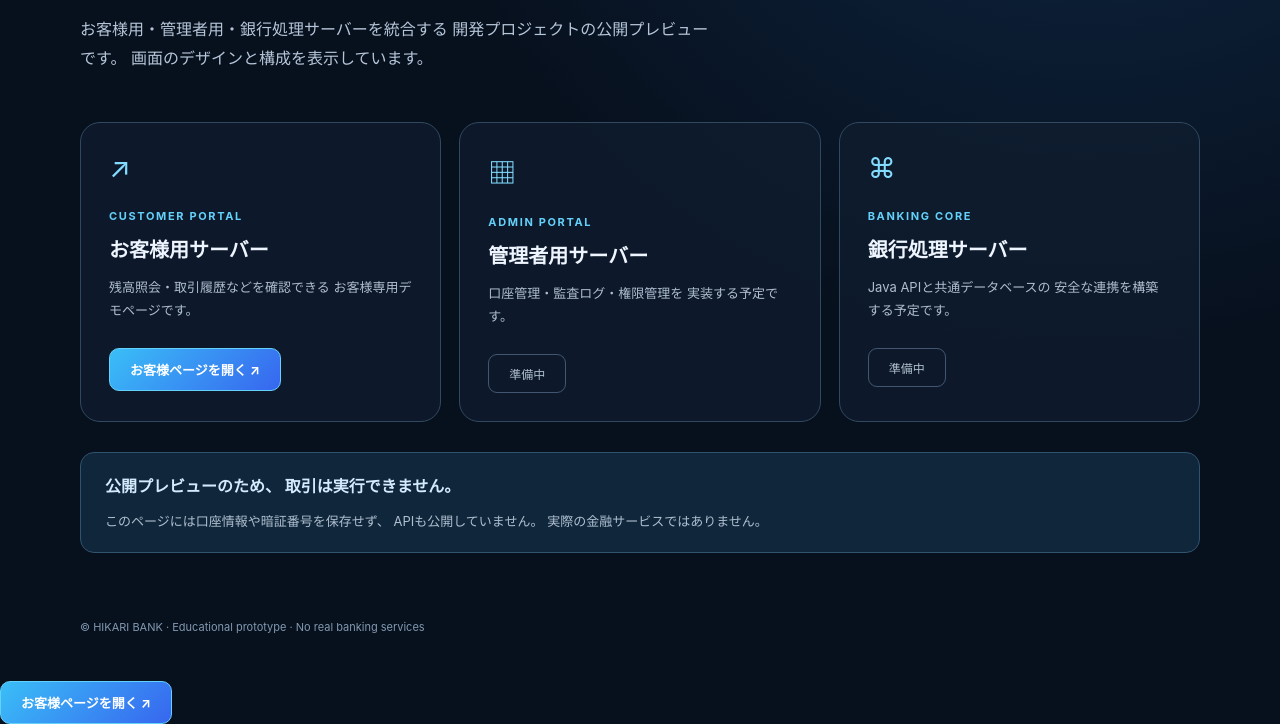
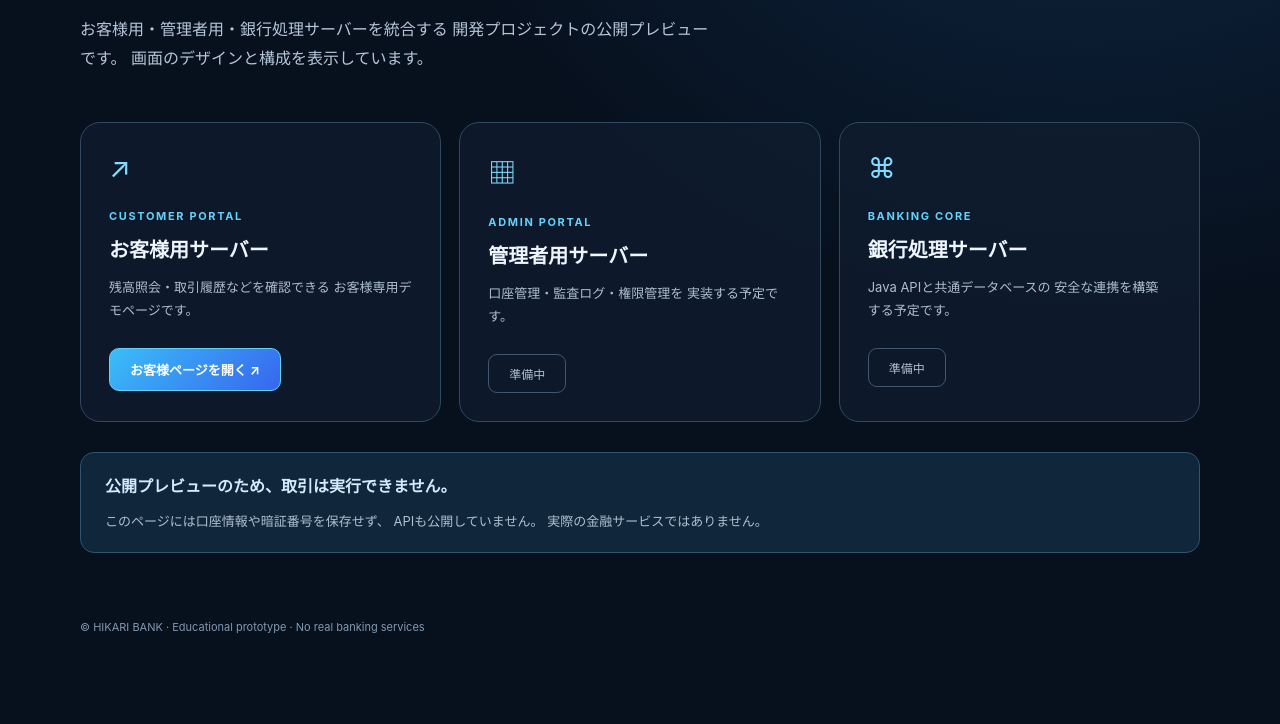
Before and after one commit to ProdLaser/hikari-bank-public, a plain HTML site: page docs/index.html in a window 1280 px wide. Shown: the part 394-1118 px from the top of the page. After the commit the page ends 1063 px from the top, so only its background shows below. Drawn offline with Linux system fonts and the light colour scheme.

Commit message:
Fix customer portal navigation

```diff
--- a/docs/index.html
+++ b/docs/index.html
@@ -11,22 +11,17 @@
 
 <body>
   <div class="shell">
-
     <header>
       <div class="logo">H</div>
-
       <div>
         <strong>HIKARI BANK</strong>
         <small>UNIFIED PLATFORM · PUBLIC PREVIEW</small>
       </div>
-
       <span class="state">DEMO</span>
     </header>
 
     <main>
-    <p class="kicker">
-      BANKING EXPERIENCE / SYSTEM PORTAL
-    </p>
+      <p class="kicker">BANKING EXPERIENCE / SYSTEM PORTAL</p>
 
       <h1>
         ひかり銀行<br>
@@ -40,21 +35,16 @@
       </p>
 
       <div class="cards">
-
         <!-- お客様専用ページ -->
         <section>
           <span class="symbol">↗</span>
           <p class="tag">CUSTOMER PORTAL</p>
-
           <h2>お客様用サーバー</h2>
-
           <p>
             残高照会・取引履歴などを確認できる
             お客様専用デモページです。
           </p>
-
-        <a class="customer-link"
-           href="./customer.html">
+          <a class="customer-link" href="./customer.html">
             お客様ページを開く ↗
           </a>
         </section>
@@ -63,14 +53,11 @@
         <section>
           <span class="symbol">▦</span>
           <p class="tag">ADMIN PORTAL</p>
-
           <h2>管理者用サーバー</h2>
-
           <p>
             口座管理・監査ログ・権限管理を
             実装する予定です。
           </p>
-
           <span class="disabled">準備中</span>
         </section>
 
@@ -78,42 +65,31 @@
         <section>
           <span class="symbol">⌘</span>
           <p class="tag">BANKING CORE</p>
-
           <h2>銀行処理サーバー</h2>
-
           <p>
             Java APIと共通データベースの
             安全な連携を構築する予定です。
           </p>
-
           <span class="disabled">準備中</span>
         </section>
-
       </div>
 
       <div class="notice">
         <strong>
-        公開プレビューのため、
-        取引は実行できません。
+          公開プレビューのため、取引は実行できません。
         </strong>
-
         <p>
           このページには口座情報や暗証番号を保存せず、
           APIも公開していません。
           実際の金融サービスではありません。
         </p>
       </div>
-
     </main>
 
     <footer>
       © HIKARI BANK · Educational prototype ·
       No real banking services
     </footer>
-
   </div>
 </body>
 </html>
-<a class="customer-link" href="./customer.html">
-  お客様ページを開く ↗
-</a>
```
Lines whose indentation alone changed are shown as unchanged.
